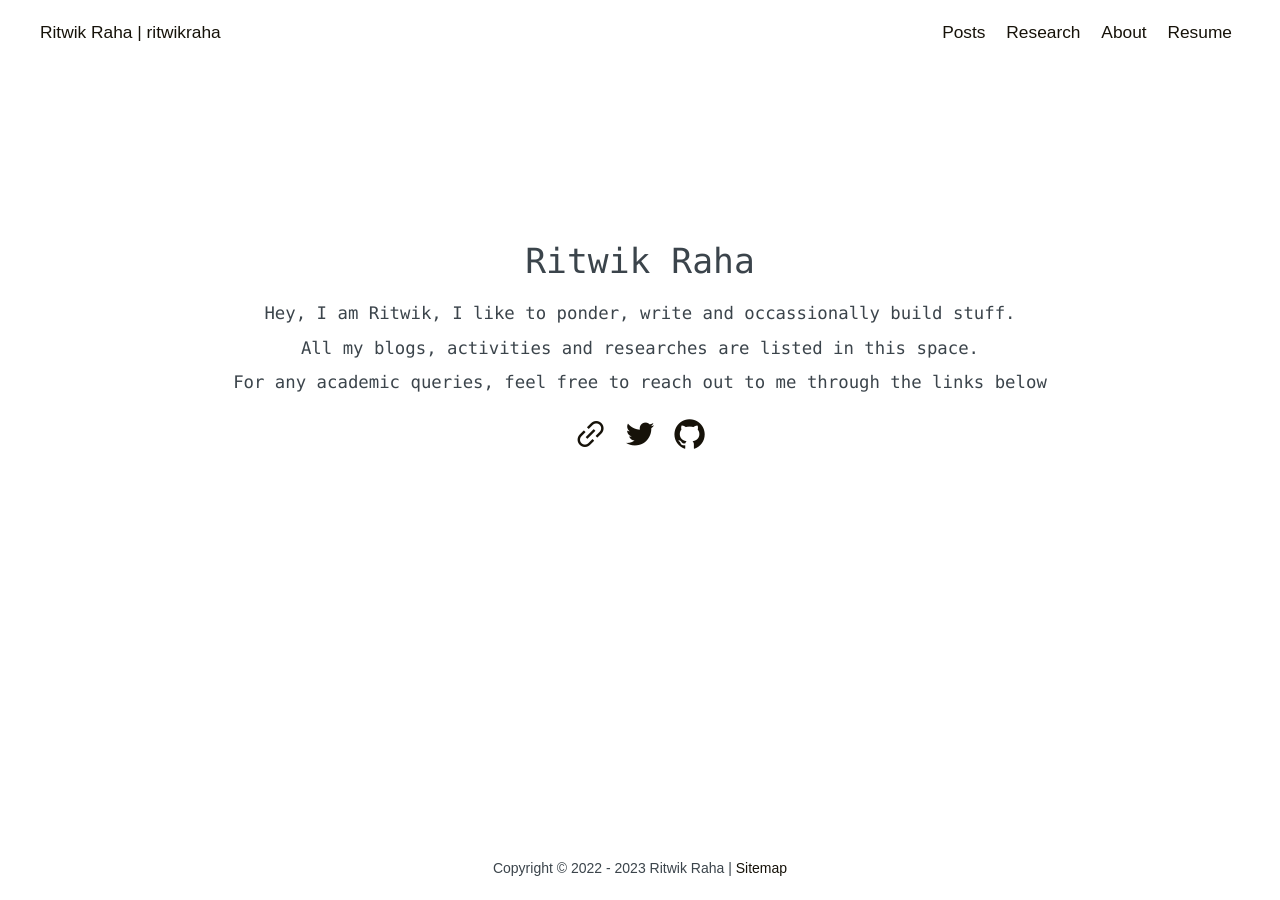
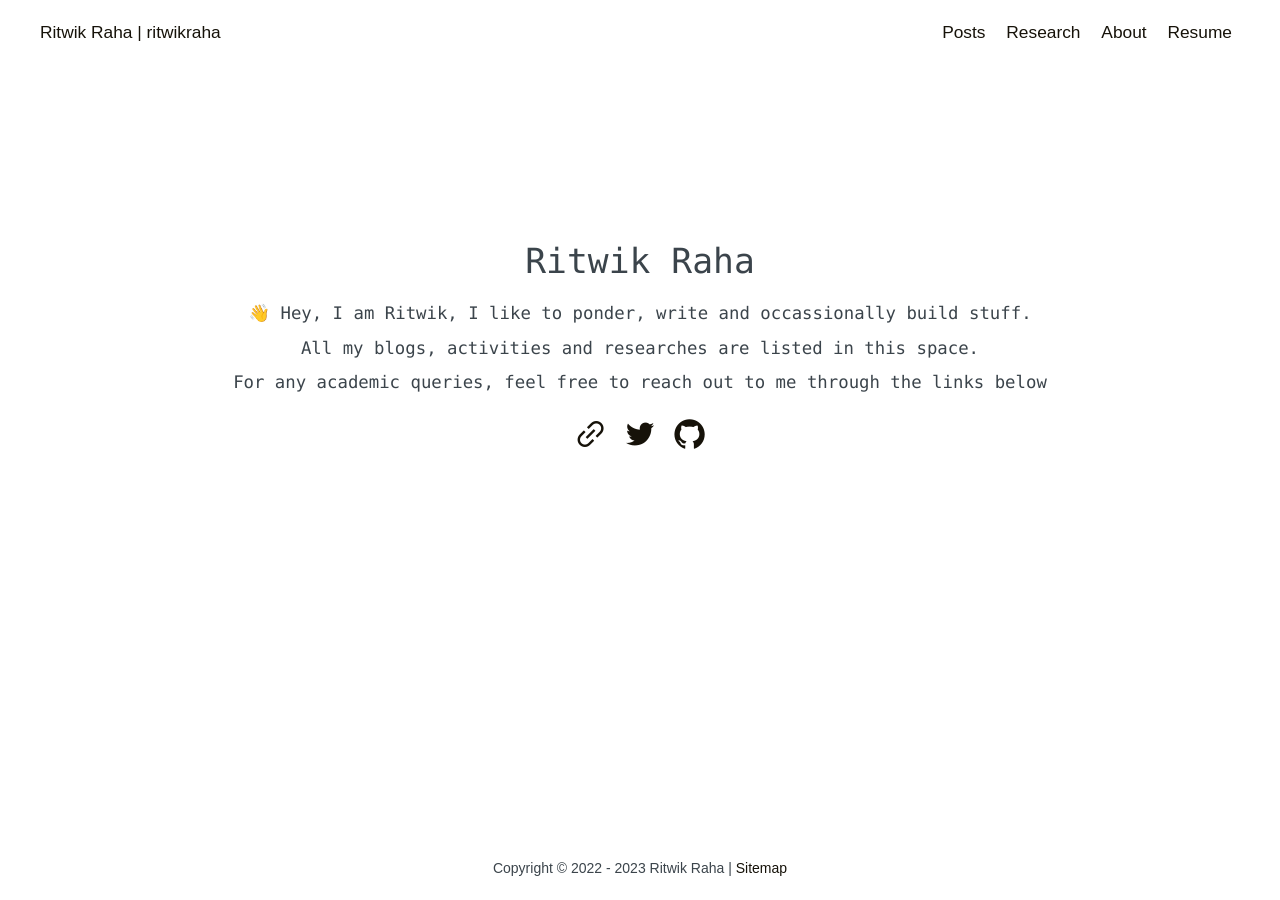
Before and after one commit to ritwikraha/ritwikraha.github.io, a Jekyll site: the page built from index.md, in a window 1280 px wide. Built offline with Jekyll 4.4.1, drawn with Linux system fonts in a browser that asks for light colours.

```diff
--- a/_layouts/home.html
+++ b/_layouts/home.html
@@ -7,7 +7,7 @@
         <div class="intro">
             <div class="nickname" style="font-family:'Lucida Console', monospace">Ritwik Raha</div>
             <div class="description">
-                <p text-align= "justify" text-justify= "inter-word" style="font-family:'Lucida Console', monospace">Hey, I am Ritwik, I like to ponder, write and occassionally build stuff.</br> All my blogs, activities and researches are listed in this space.</br> For any academic queries, feel free to reach out to me through the links below</p>
+                <p text-align= "justify" text-justify= "inter-word" style="font-family:'Lucida Console', monospace">👋 Hey, I am Ritwik, I like to ponder, write and occassionally build stuff.</br> All my blogs, activities and researches are listed in this space.</br> For any academic queries, feel free to reach out to me through the links below</p>
             </div>
             <div class="links">
                 <a class="link-item" title="Link"
```
